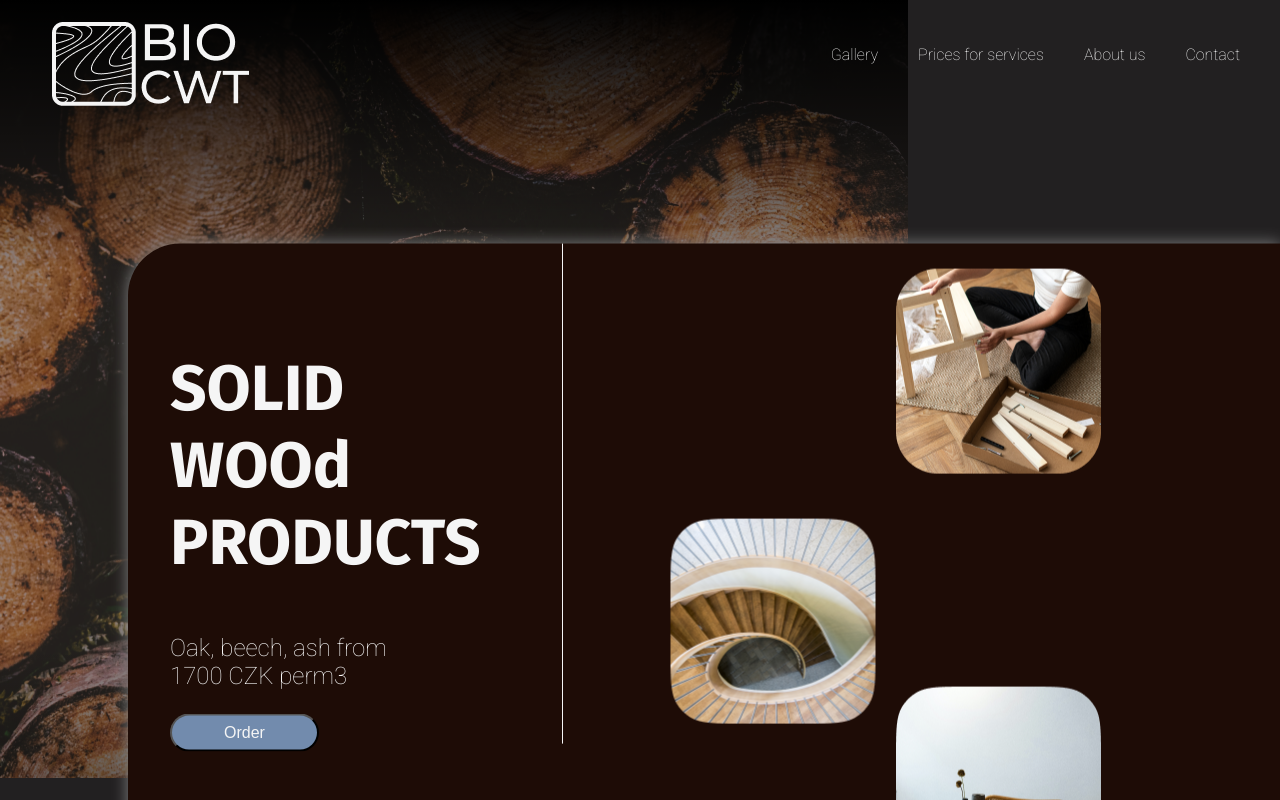
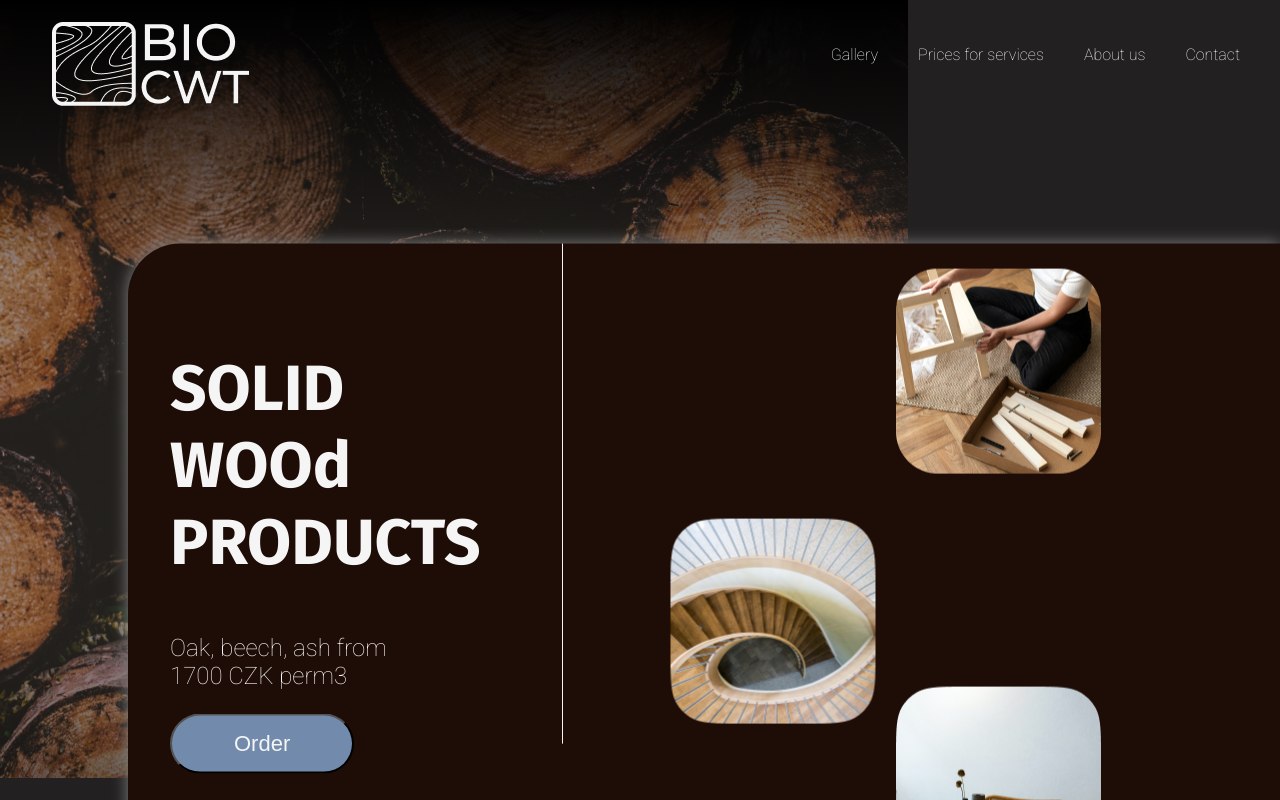
Before and after one commit to oluwajueda/woodcompany, a React (Create React App) app: page / in a window 1280 px wide. Shown: the top 800 px of the page. Built offline with nearby package versions, Linux system fonts and the light colour scheme.

Commit message:
changes made

```diff
--- a/src/index.css
+++ b/src/index.css
@@ -121,11 +121,11 @@ li {
   color: #f5f5f5;
   background-color: #728bad;
 
-  padding: 8px 52px;
+  padding: 15px 62px;
 
 
     border-radius: 42px;
-    font-size: 16px;
+    font-size: 22px;
 
 }
 
```
